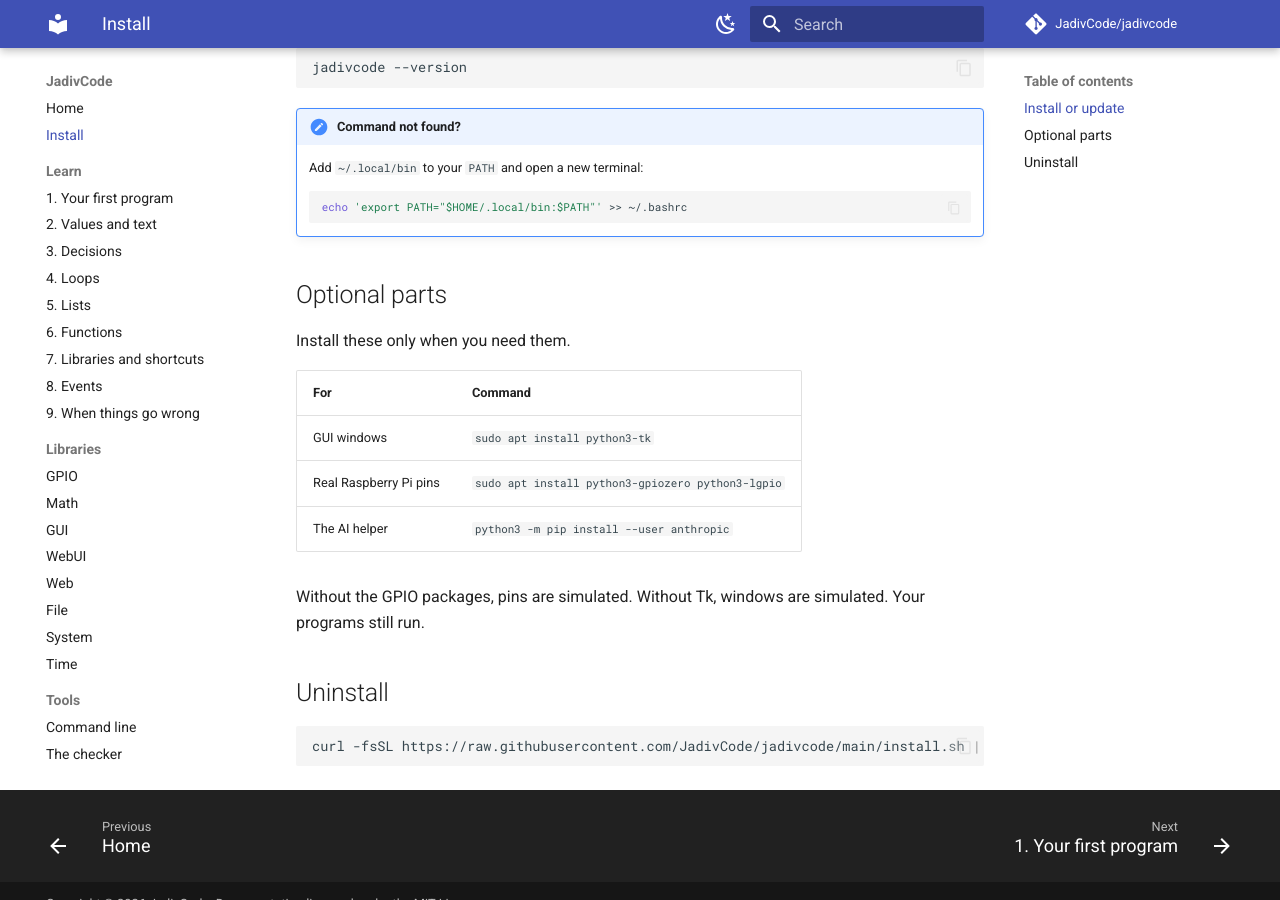
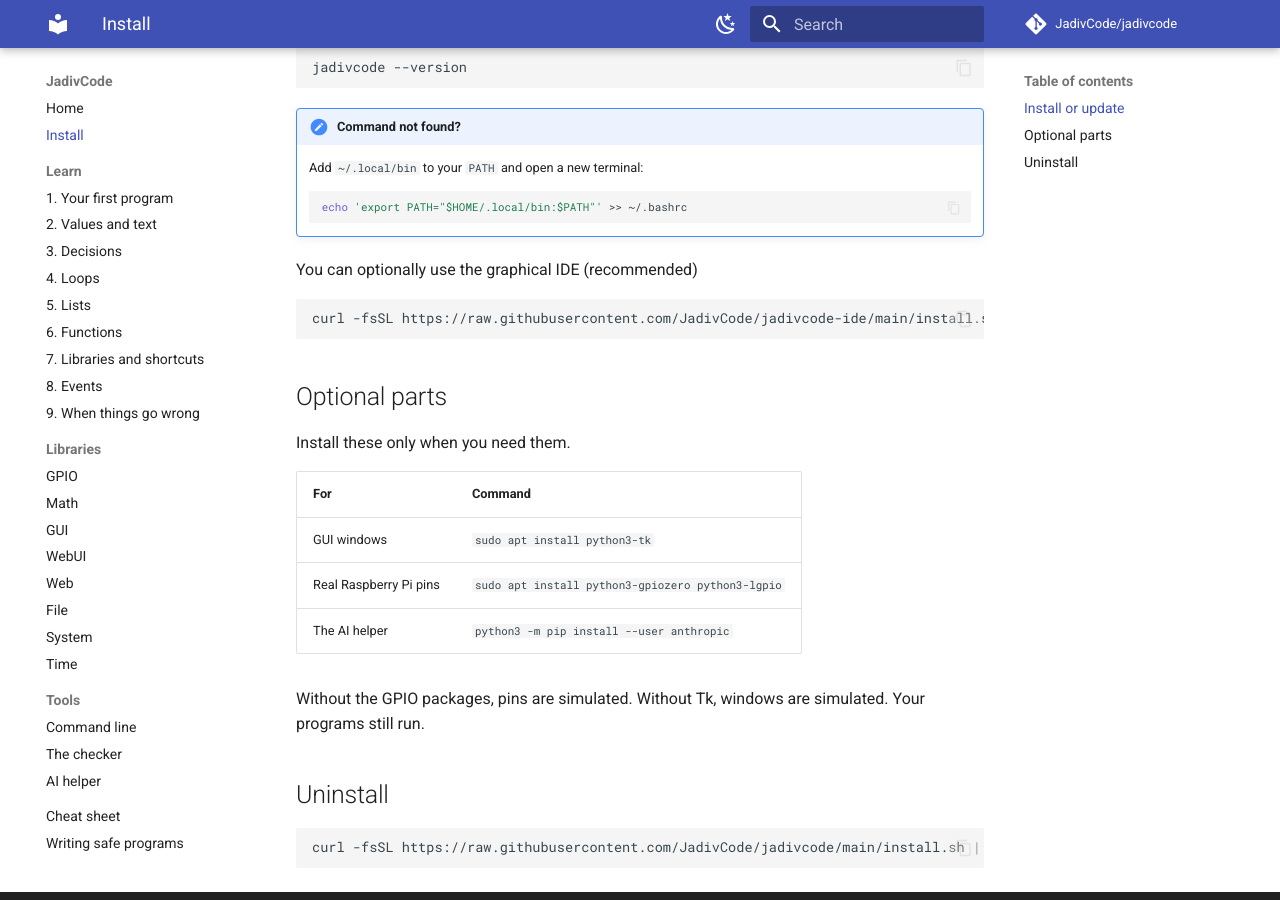
Before and after one commit to JadivCode/jadivcode.github.io, an MkDocs documentation site: the page built from docs/install.md, in a window 1280 px wide and 900 px high, scrolled down 439 px. Built offline with MkDocs 1.6.1 and Material for MkDocs 9.7.7, drawn with Linux system fonts in a browser that asks for light colours; comment, search, counter and statistics services are not loaded.

Commit message:
Update install.md with IDE installation instructions
Added instructions for optional graphical IDE installation.

````diff
--- a/docs/install.md
+++ b/docs/install.md
@@ -25,6 +25,11 @@ jadivcode --version
     ```bash
     echo 'export PATH="$HOME/.local/bin:$PATH"' >> ~/.bashrc
     ```
+You can optionally use the graphical IDE (recommended)
+
+```bash
+curl -fsSL https://raw.githubusercontent.com/JadivCode/jadivcode-ide/main/install.sh | bash
+```
 
 ## Optional parts
 
````
